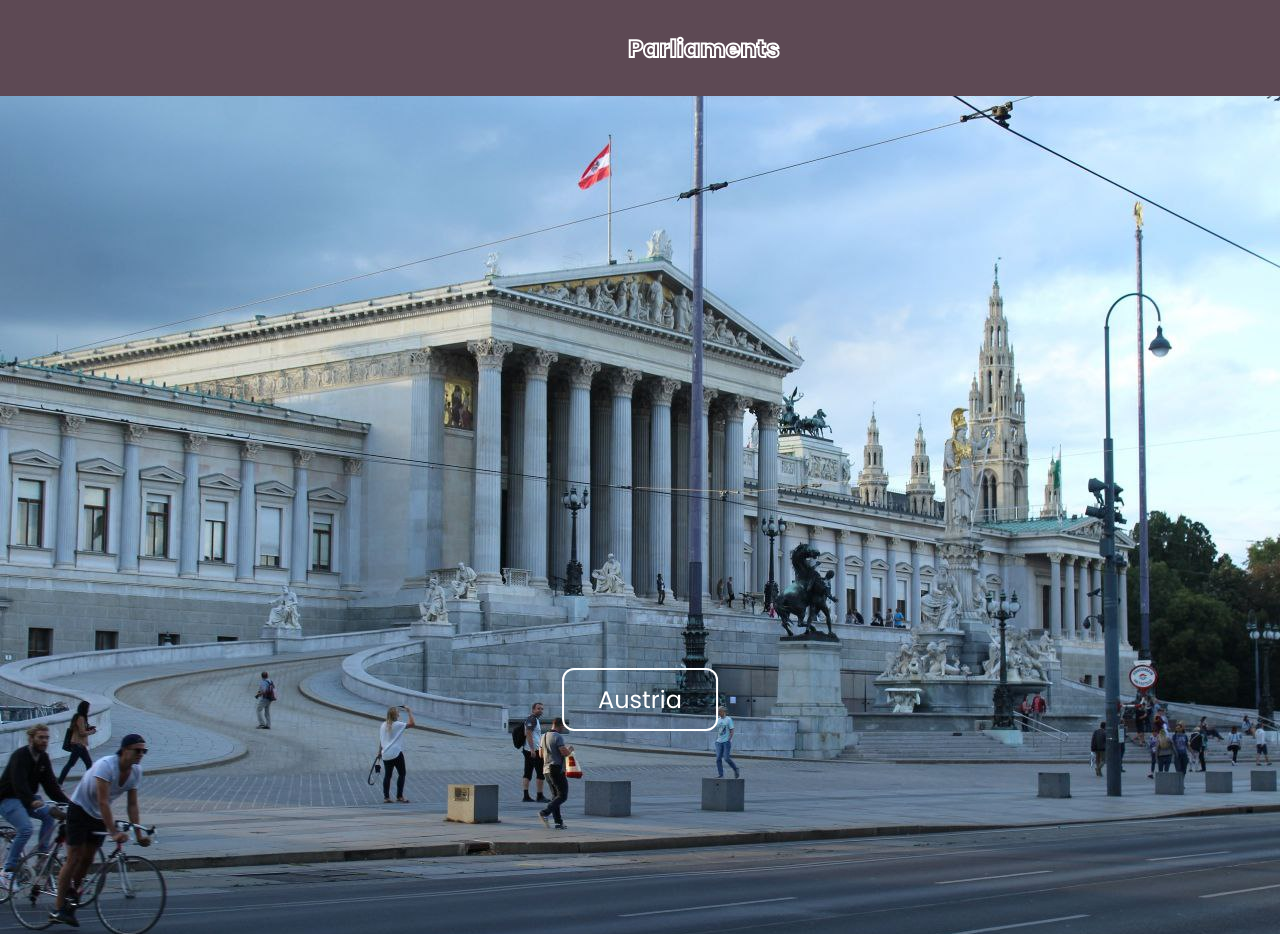
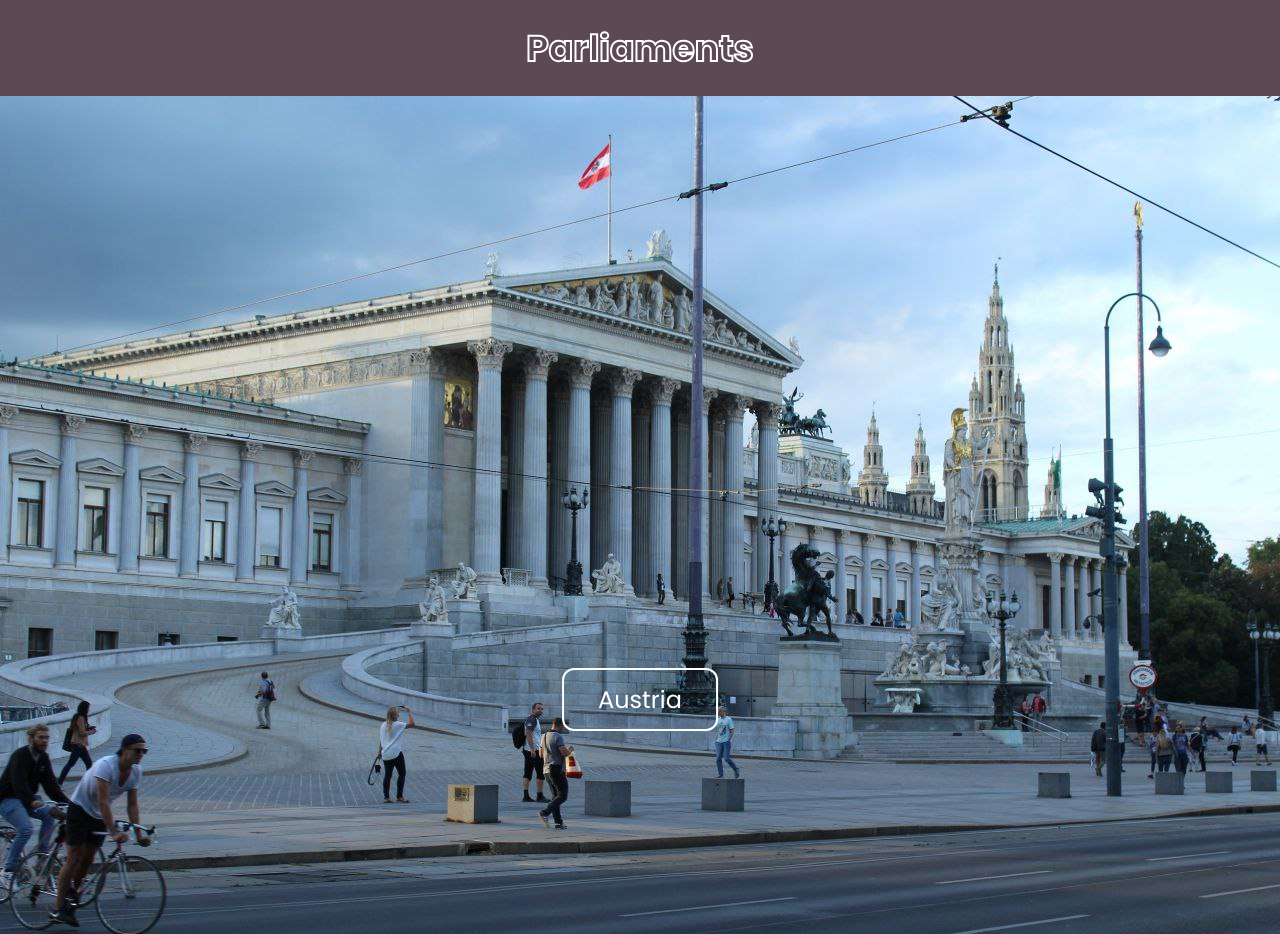
Before and after one commit to danmachiweeb/parlaments, a plain HTML site: page index.html in a window 1280 px wide. Shown: the top 934 px of the page. Drawn offline with Linux system fonts and the light colour scheme.

Commit message:
Update parlaments.css

```diff
--- a/parlaments.css
+++ b/parlaments.css
@@ -21,8 +21,7 @@ nav{
 
 .heading h2 {
   color: transparent;
-  margin-left: 5vw;
-  margin-right: 5vw;
+  font-size: 36px;
   position: absolute;
   transform: translate(-50%, -50%);
   -webkit-text-stroke-width: 2px;
```
